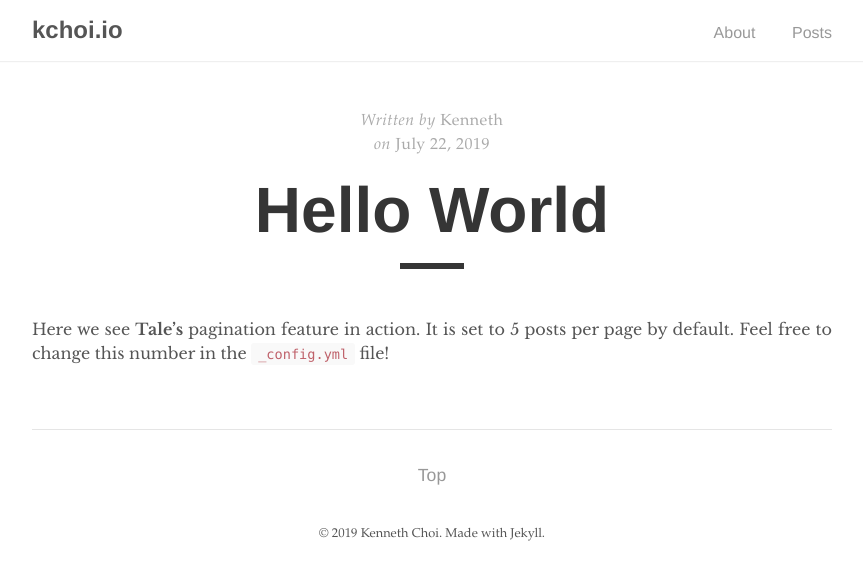
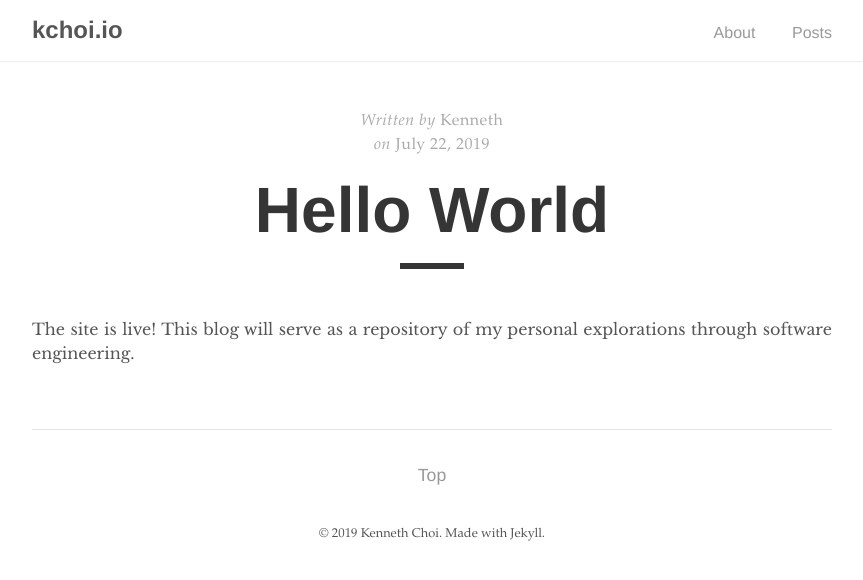
Before and after one commit to mrkchoi/kchoi.io, a Jekyll site: the page built from _posts/2019-07-22-hello-world.md, in a window 1280 px wide. Shown: the top 580 px of the page, without its empty margins (208-1071 px from the left). Built offline with Jekyll 4.4.1, drawn with Linux system fonts in a browser that asks for light colours.

Commit message:
Update first post

```diff
--- a/_posts/2019-07-22-hello-world.md
+++ b/_posts/2019-07-22-hello-world.md
@@ -4,4 +4,4 @@ title: "Hello World"
 author: "Kenneth"
 ---
 
-Here we see **Tale's** pagination feature in action. It is set to 5 posts per page by default. Feel free to change this number in the `_config.yml` file!
+The site is live! This blog will serve as a repository of my personal explorations through software engineering.
```
